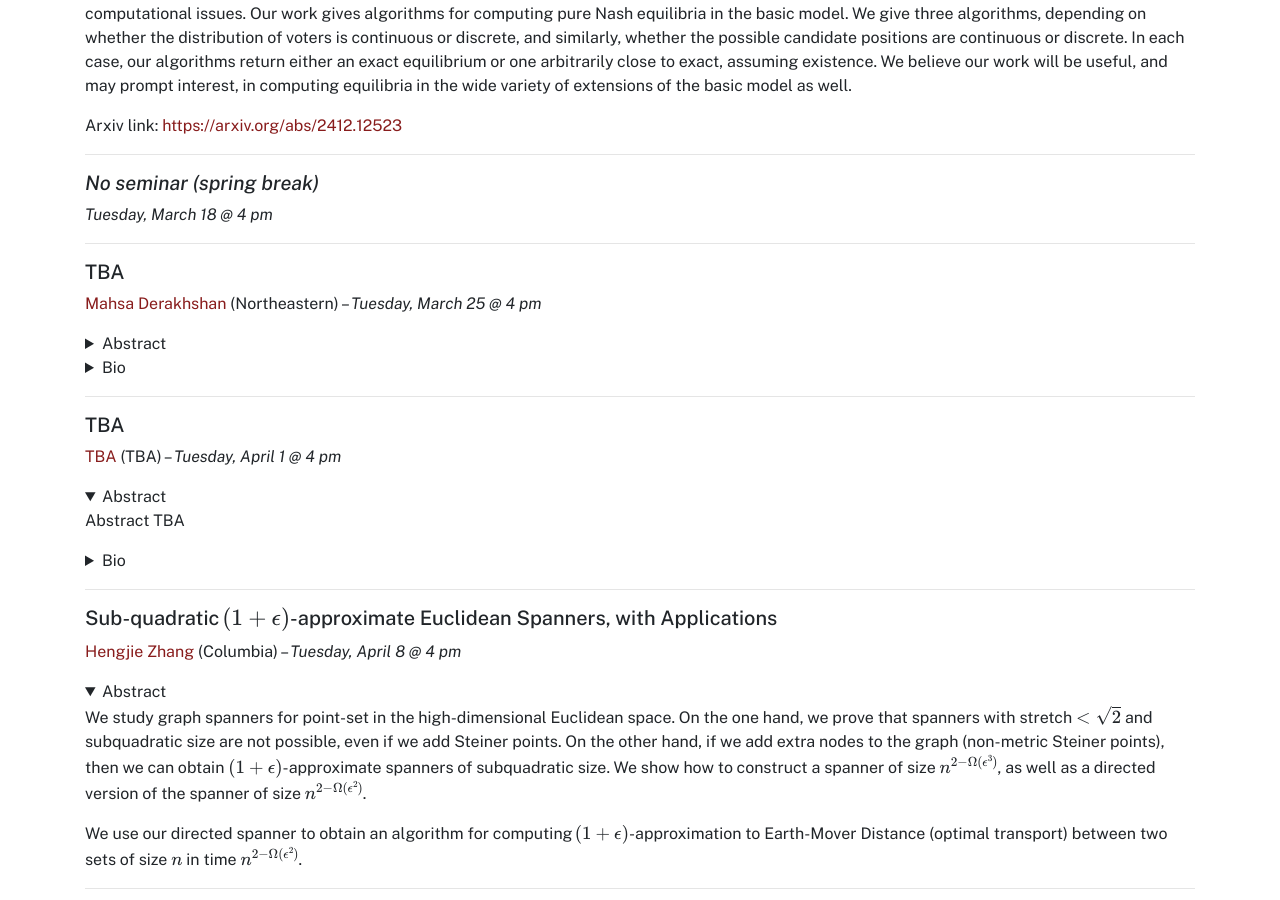
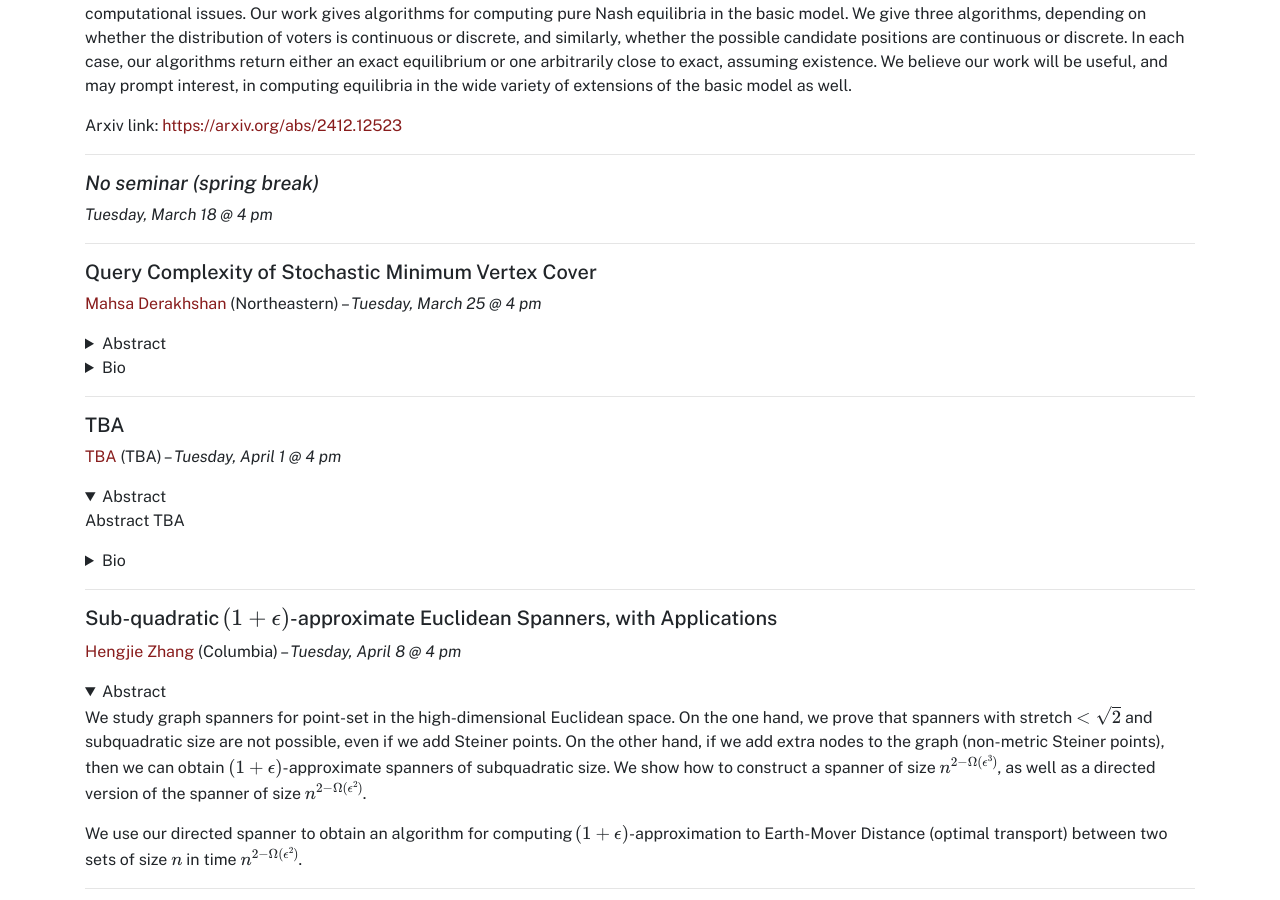
Before and after one commit to umass-theory/umass-theory.github.io, a Jekyll site: the page built from seminar.md, in a window 1280 px wide and 900 px high, scrolled down 1996 px. Built offline with Jekyll 4.4.1, drawn with Linux system fonts in a browser that asks for light colours; some of the changed lines change nothing that is shown.

Commit message:
Update seminar.md

```diff
--- a/seminar.md
+++ b/seminar.md
@@ -144,19 +144,25 @@
 
 <hr>
 
-##### TBA
+##### Query Complexity of Stochastic Minimum Vertex Cover
 
 [Mahsa Derakhshan](https://www.khoury.northeastern.edu/home/derakhshan/) (Northeastern) --  *Tuesday, March 25 @ 4 pm*
 <details markdown="1">
 <summary>Abstract</summary>
 
-Abstract TBA
+In this talk, we explore the relationship between the query complexity of the stochastic minimum vertex cover problem and the density of Ruzsa–Szemerédi graphs. We are given an $$n$$-vertex graph $$G=(V,E)$$ and a (constant) existence probability for each edge. Each edge of $$G$$ is realized (i.e., it exists) independently with this probability, forming a realized subgraph $$G^\star$$. The presence or absence of an edge in $$G^\star$$ can be verified only via edge queries. Our goal is to find a near-optimal vertex cover of $$G^\star$$ using few queries.
+
+We first show that under mild correlation among edge realizations, obtaining any approximation ratio better than $$1.5$$ requires querying a subgraph of size $$\Omega(n \text{RS}(n))$$. Here, $$\text{RS}(n)$$ refers to Ruzsa–Szemerédi graphs and represents the largest number of induced edge-disjoint matchings of size $$\Theta(n)$$ in an n-vertex graph. We then discuss a simple algorithm that finds a $$(1+\epsilon)$$-approximate vertex cover by querying a subgraph of size $$O(n \text{RS}(n))$$ for any absolute constant $$\epsilon >0$$. The analysis extends to the case of $$O(n \text{RS}(n))$$ correlated edges, effectively completing our understanding of this problem under mild correlation.
+
+This talk is based on joint work with Nika Haghtalab and Naveen Durvasula (STOC’23), as well as Mohammad Saneian and Zhiyang Xun (ITCS’25).
 
 </details>
 <details markdown="1">
 <summary>Bio</summary>
 
-Bio TBA
+Mahsa Derakhshan is an assistant professor in the Khoury College of Computer Sciences at Northeastern University. Prior to that, she was a FODSI fellow at UC Berkeley and also a Postdoctoral Researcher at Princeton University in the Department of Computer Science.  She received her Ph.D. in Computer Science from the University of Maryland.
+
+She is broadly interested in the design and analysis of algorithms. Mainly, she studies algorithms under uncertainty. A few sources of such uncertainty in her research are having stochastic data, limited access to information, and the presence of strategic behavior.  She primarily studies problems with applications to markets, such as matching markets and auctions.
 
 </details>
 
```
